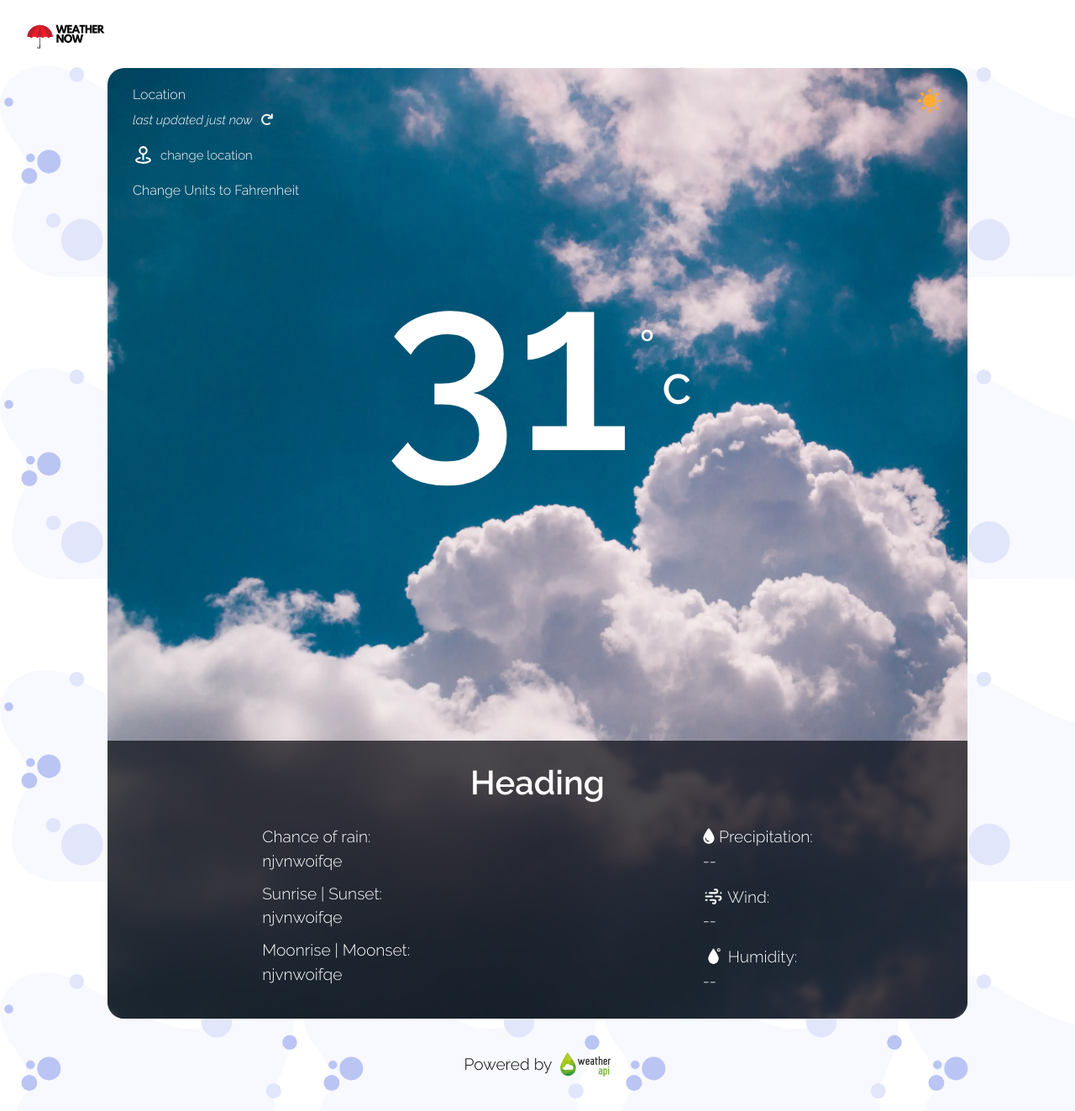
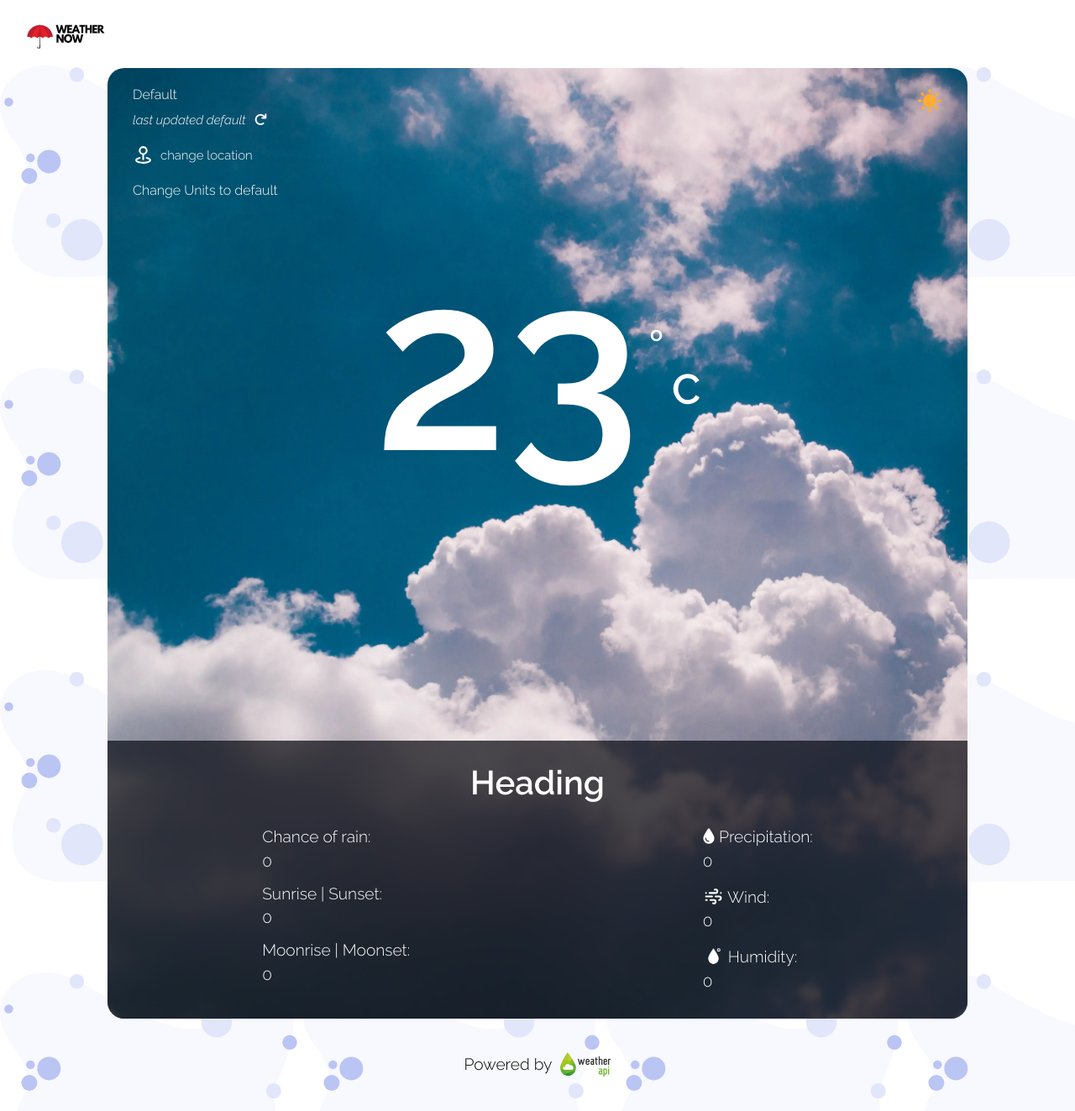
Before and after one commit to Kudadjie/WeatherApp_2.0, a React (Vite) app: page / in a window 1280 px wide. Shown: the whole page at 84% size. Built offline with nearby package versions, Linux system fonts and the light colour scheme.

Commit message:
Updated dynamic component sfor data change

```diff
--- a/src/components/interface/InfoSectionBrief.jsx
+++ b/src/components/interface/InfoSectionBrief.jsx
@@ -1,11 +1,22 @@
 import locationPin from "../../assets/images/icons/location.svg";
 import dayIcon from "../../assets/images/icons/dayNight/sun.png";
 
-// import nightIcon from "../../assets/images/icons/dayNight/moon.png";
+import nightIcon from "../../assets/images/icons/dayNight/moon.png";
 
 import "./scss/InfoSectionBrief.scss";
 export default function InfoSectionBrief() {
-  const Icon = (
+  const [location, updated, unit, temp, day, unitUsed] = [
+    "default",
+    "default",
+    "default",
+    23,
+    true,
+    "C",
+  ];
+
+  let Icon;
+  if (day) {
+    Icon = (
       <img
         src={dayIcon}
         alt="#"
@@ -14,14 +25,26 @@ export default function InfoSectionBrief() {
         style={{ marginTop: "10px" }}
       />
     );
+  } else {
+    Icon = (
+      <img
+        src={nightIcon}
+        alt="#"
+        width="30"
+        height="30"
+        style={{ marginTop: "10px" }}
+      />
+    );
+  }
+
   return (
     <section>
       <div className="infoSectionBriefUpper">
         <div>
-          <h4 className="infoSectionBriefUpper__location">location</h4>
+          <h4 className="infoSectionBriefUpper__location">{location}</h4>
           <button className="infoSectionBriefUpper__lastUpdated">
             {/* //render with time */}
-            last updated just now
+            last updated {updated}
             <i className="fa-solid fa-arrow-rotate-right"></i>
           </button>
           <br />
@@ -39,7 +62,7 @@ export default function InfoSectionBrief() {
           </button>
           {/* Change based on state */}
           <button className="infoSectionBriefUpper__changeUnit">
-            Change Units to Fahrenheit
+            Change Units to {unit}
           </button>
         </div>
         {Icon}
@@ -49,17 +72,12 @@ export default function InfoSectionBrief() {
       {/* Only for mobile */}
       <div className="infoSectionBriefLower">
         <div className="infoSectionBriefLower__temperature">
-          <h1>31</h1>
+          <h1>{temp}</h1>
           <div className="infoSectionBriefLower__temperatureUnit">
             <h5>o</h5>
-            <h4>C</h4>
+            <h4>{unitUsed}</h4>
           </div>
         </div>
-        {/* TODO - Place at bottom of view,no button , simple text, underline on hover */}
-        {/* button to change temp unit? */}
-        {/* <button className="infoSectionBriefLower__changeUnitBtn">
-          Change to Fahreit
-        </button> */}
       </div>
     </section>
   );
--- a/src/components/interface/InfoSectionDetailed.jsx
+++ b/src/components/interface/InfoSectionDetailed.jsx
@@ -4,6 +4,8 @@ import humidityIcon from "../../assets/images/humidity.svg";
 //import all images and choose based on state.
 
 export default function InfoSectionDetailed() {
+  const [chanceOfRain, sunRiseSet, moonRiseSet, precipitation, wind, humidity] =
+    [0, 0, 0, 0, 0, 0];
   return (
     <div className="infoSectionDetailed">
       {/*render actual heading */}
@@ -12,14 +14,14 @@ export default function InfoSectionDetailed() {
         <div>
           {/*render details */}
           <p>
-            Chance of rain: <br /> njvnwoifqe
+            Chance of rain: <br /> {chanceOfRain}
           </p>
           <p>
-            Sunrise | Sunset: <br /> njvnwoifqe
+            Sunrise | Sunset: <br /> {sunRiseSet}
           </p>
           <p>
             {" "}
-            Moonrise | Moonset: <br /> njvnwoifqe
+            Moonrise | Moonset: <br /> {moonRiseSet}
           </p>
         </div>
         <div>
@@ -27,21 +29,21 @@ export default function InfoSectionDetailed() {
           <p className="text-spacing values-section">
             <i className="fa-solid fa-droplet icons-breathe"></i> Precipitation:{" "}
             <br />
-            {"--"}
+            {precipitation}
           </p>
           <p className="text-spacing values-section">
             <span>
               <img alt="#" src={windIcon} width="25" />
             </span>{" "}
             Wind: <br />
-            {"--"}
+            {wind}
           </p>
           <p className="text-spacing values-section">
             <span>
               <img alt="#" src={humidityIcon} width="25" />
             </span>{" "}
             Humidity: <br />
-            {"--"}
+            {humidity}
           </p>
         </div>
       </div>
```
Lines whose indentation alone changed are shown as unchanged.
